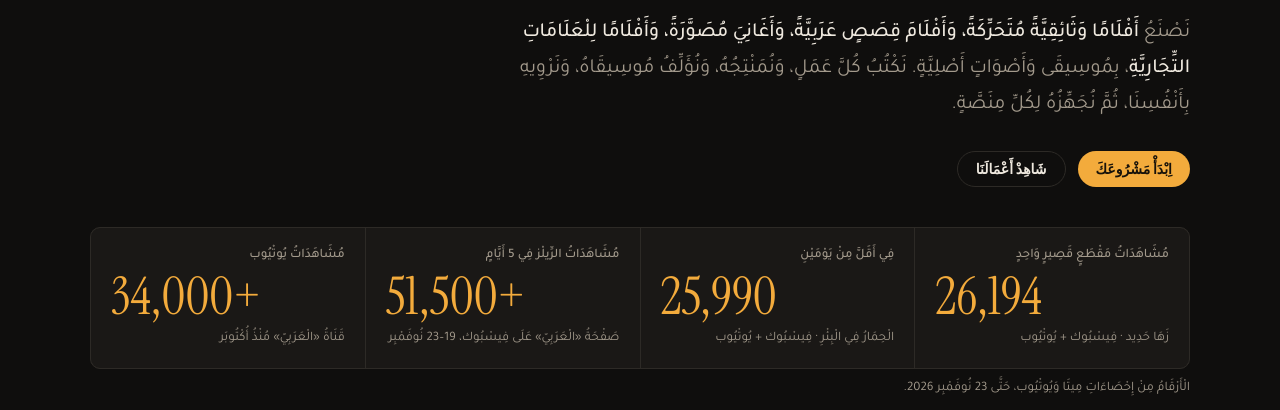
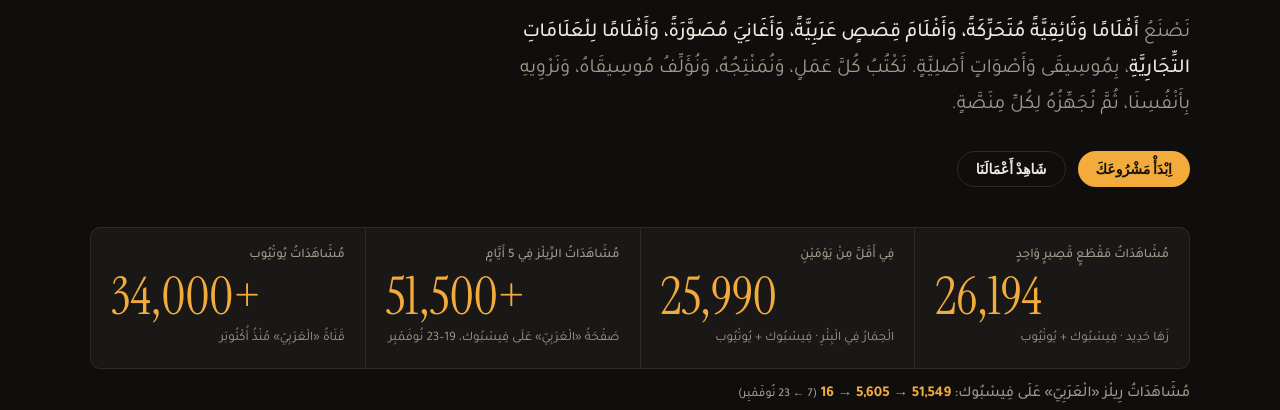
Before and after one commit to marvinhabta/fanusstudio-site, a plain HTML site: page ar/index.html in a window 1280 px wide. Shown: the part 390-800 px from the top of the page. Drawn offline with Linux system fonts and the light colour scheme.

Commit message:
Add files via upload

```diff
--- a/ar/index.html
+++ b/ar/index.html
@@ -68,6 +68,7 @@
     <div><dt>مُشَاهَدَاتُ الرِّيلْز فِي 5 أَيَّامٍ</dt><dd>51,500+</dd><span>صَفْحَةُ «الْعَرَبِيّ» عَلَى فِيسْبُوك، 19–23 نُوفَمْبِر</span></div>
     <div><dt>مُشَاهَدَاتُ يُوتْيُوب</dt><dd>34,000+</dd><span>قَنَاةُ «الْعَرَبِيّ» مُنْذُ أُكْتُوبَر</span></div>
   </dl>
+  <p class="growth">مُشَاهَدَاتُ رِيلْز «الْعَرَبِيّ» عَلَى فِيسْبُوك: <bdi dir="ltr"><b>16</b> → <b>5,605</b> → <b>51,549</b></bdi> <span>(7 ← 23 نُوفَمْبِر)</span></p>
   <p class="asof">الْأَرْقَامُ مِنْ إِحْصَاءَاتِ مِيتَا وَيُوتْيُوب، حَتَّى 23 نُوفَمْبِر 2026.</p>
 </header>
 
```
